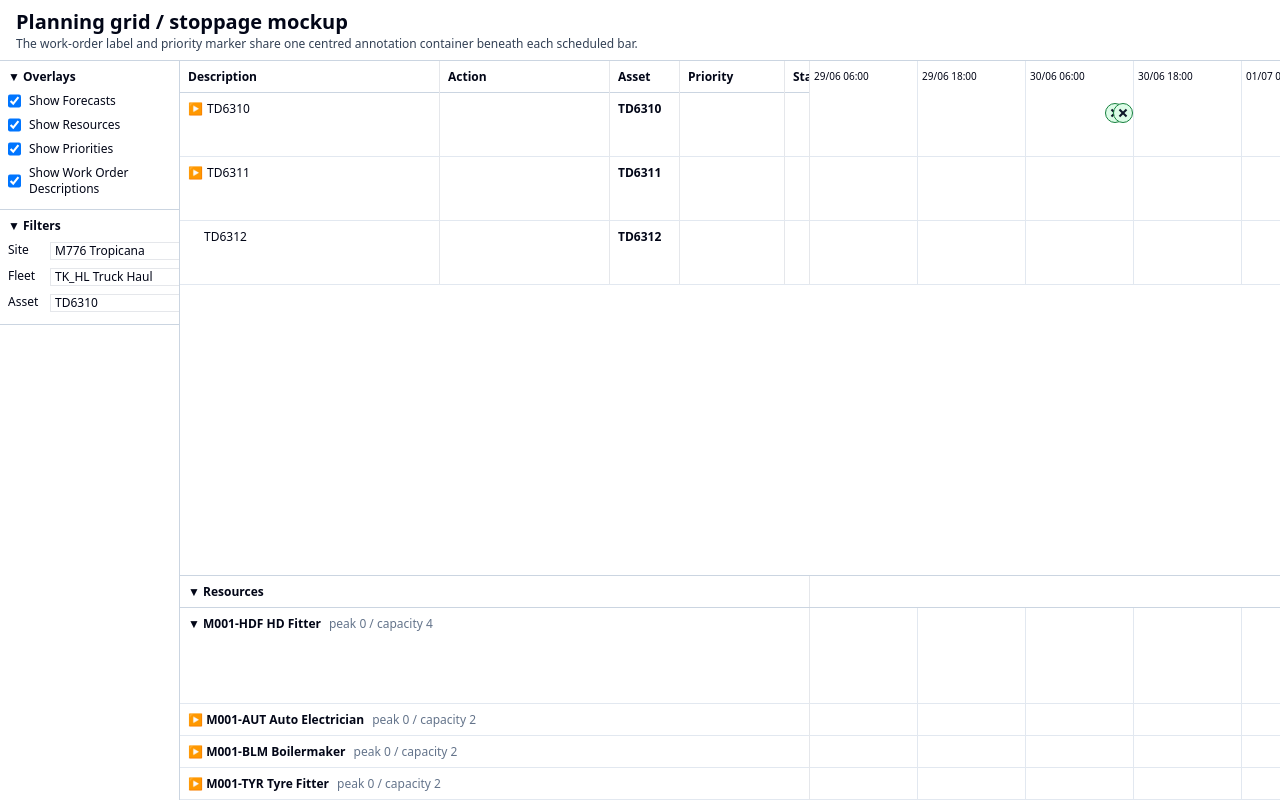
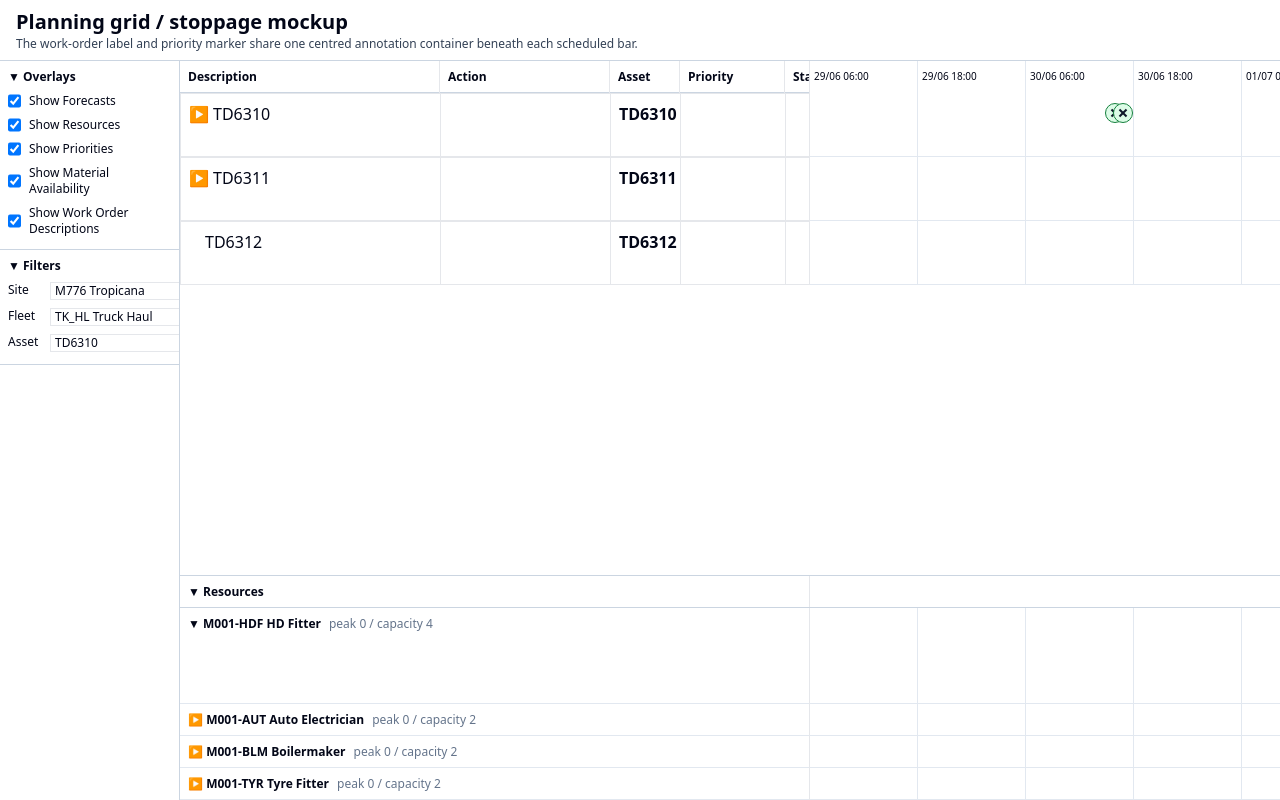
Before and after one commit to zamacmahon/planning-workbench, a React (Vite) app: page / in a window 1280 px wide. Built offline with nearby package versions, Linux system fonts and the light colour scheme.

Commit message:
add material availability and change symbols

```diff
--- a/src/App.tsx
+++ b/src/App.tsx
@@ -23,11 +23,17 @@ const SAP_ORDER_URL =
   'https://my301631.s4hana.ondemand.com/ui#MaintenanceOrder-change?MaintenanceOrder=';
 
 const PRIORITIES = {
-  1: { label: 'Very High', colour: '#dc2626' },
-  2: { label: 'High', colour: '#f97316' },
-  3: { label: 'Medium', colour: '#eab308' },
-  4: { label: 'Low', colour: '#16a34a' },
-};
+  1: { label: 'Very High', colour: '#dc2626', symbol: '⬟' },
+  2: { label: 'High', colour: '#f97316', symbol: '◆' },
+  3: { label: 'Medium', colour: '#eab308', symbol: '■' },
+  4: { label: 'Low', colour: '#16a34a', symbol: '●' },
+};
+
+const AVAILABILITIES = {
+  1: { label: 'All Available', colour: '#16a34a', symbol: '⬢' },
+  2: { label: 'Possibly Available', colour: '#eab308', symbol: '⬡' },
+  3: { label: 'Not Available', colour: '#dc2626', symbol: '✕' },
+}
 
 const clamp = (value, lower, upper) => Math.max(lower, Math.min(upper, value));
 const snapDateTime = (value) => Math.round(value / SNAP) * SNAP;
@@ -192,7 +198,7 @@ function deriveRows(items, stoppages, expanded, orders) {
       (item) => item.allocatedStoppageId == null
     );
 
-    const topLevelOrderKey = `topLevel:${assetDefinition.id}`;
+    const topLevelOrderKey = `topLevel:${assetDefinition.id} `;
 
     const topLevelReasons = ordered(
       unallocatedAssetItems.filter(
@@ -234,8 +240,8 @@ function deriveRows(items, stoppages, expanded, orders) {
     }
 
     for (const stoppage of assetStoppages) {
-      const allocatedOrderKey = `allocated:${stoppage.id}`;
-      const unallocatedOrderKey = `unallocated:${stoppage.id}`;
+      const allocatedOrderKey = `allocated:${stoppage.id} `;
+      const unallocatedOrderKey = `unallocated:${stoppage.id} `;
 
       const allocated = ordered(
         assetItems.filter(
@@ -286,7 +292,7 @@ function deriveRows(items, stoppages, expanded, orders) {
           .filter((resource) => resource.peak > 0)
           .map(
             (resource) =>
-              `${resource.peak}x ${resource.code}`
+              `${resource.peak}x ${resource.code} `
           )
           .join(', ');
 
@@ -294,6 +300,14 @@ function deriveRows(items, stoppages, expanded, orders) {
         .map((item) => item.priority)
         .filter((priority) => priority != null);
 
+      const allocatedAvailabilities = allocated
+        .map((item) => item.availability)
+        .filter((availability) => availability != null);
+
+      const stoppageAvailability =
+        allocatedAvailabilities.length > 0
+          ? Math.max(...allocatedAvailabilities)
+          : null;
       const stoppageForecastMarkers = [
         ...new Set(
           allocated
@@ -309,7 +323,7 @@ function deriveRows(items, stoppages, expanded, orders) {
       ].sort((a, b) => a - b);
 
       const unallocatedId =
-        `${stoppage.id}-unallocated`;
+        `${stoppage.id} -unallocated`;
 
       rows.push({
         id: stoppage.id,
@@ -324,6 +338,7 @@ function deriveRows(items, stoppages, expanded, orders) {
         priority: allocatedPriorities.length
           ? Math.min(...allocatedPriorities)
           : null,
+        availability: stoppageAvailability,
         startMs,
         durationMinutes:
           startMs == null || finishMs == null
@@ -344,7 +359,7 @@ function deriveRows(items, stoppages, expanded, orders) {
         ...allocated.map((item) => ({
           ...item,
           rowKey:
-            `${stoppage.id}-allocated-${item.id}`,
+            `${stoppage.id} -allocated - ${item.id} `,
           type: 'allocated',
           level: 2,
           stoppageId: stoppage.id,
@@ -372,7 +387,7 @@ function deriveRows(items, stoppages, expanded, orders) {
           ...unallocated.map((item) => ({
             ...item,
             rowKey:
-              `${stoppage.id}-unallocated-${item.id}`,
+              `${stoppage.id} -unallocated - ${item.id} `,
             type: 'unallocated',
             level: 3,
             stoppageId: stoppage.id,
@@ -385,7 +400,7 @@ function deriveRows(items, stoppages, expanded, orders) {
     rows.push(
       ...topLevelReasons.map((item) => ({
         ...item,
-        rowKey: `top-${item.id}`,
+        rowKey: `top - ${item.id} `,
         type: 'topReason',
         level: 1,
         orderKey: topLevelOrderKey,
@@ -472,6 +487,14 @@ function Config({ overlays, setOverlays }) {
           />
           Show Priorities
         </label>
+        <label className="mb-2 flex gap-2">
+          <input
+            type="checkbox"
+            checked={overlays.availability}
+            onChange={() => toggle('availability')}
+          />
+          Show Material Availability
+        </label>
         <label className="flex gap-2">
           <input
             type="checkbox"
@@ -535,7 +558,7 @@ function TimelineHeader({ scrollLeft }) {
 
 function WorkOrderLink({ item, children, className = '' }) {
   if (!item.workOrderId) return children;
-  const url = `${SAP_ORDER_URL}${encodeURIComponent(item.workOrderId)}`;
+  const url = `${SAP_ORDER_URL}${encodeURIComponent(item.workOrderId)} `;
 
   return (
     <a
@@ -543,7 +566,7 @@ function WorkOrderLink({ item, children, className = '' }) {
       target="_blank"
       rel="noopener noreferrer"
       title={url}
-      className={`text-sky-700 underline underline-offset-2 hover:text-sky-900 ${className}`}
+      className={`text - sky - 700 underline underline - offset - 2 hover: text - sky - 900 ${className} `}
       onClick={(event) => event.stopPropagation()}
       onPointerDown={(event) => event.stopPropagation()}
     >
@@ -588,13 +611,13 @@ function TableRow({
 
   return (
     <div
-      className={`grid ${height} border-b border-slate-200 text-xs`}
+      className={`grid ${height} border - b border - slate - 200 text - xs`}
       style={{ gridTemplateColumns: template }}
     >
       <div
         className="flex min-w-0 items-start border-r px-2 py-2"
         style={{
-          paddingLeft: `${8 + row.level * 18}px`,
+          paddingLeft: `${8 + row.level * 18} px`,
         }}
       >
         {row.hasChildren ? (
@@ -709,40 +732,99 @@ function TableRow({
   );
 }
 
-function BarAnnotation({ row, durationMs, overlays }) {
-  if (row.startMs == null || durationMs == null) return null;
+function BarAnnotation({
+  row,
+  durationMs,
+  overlays,
+}) {
+  if (
+    row.startMs == null ||
+    durationMs == null
+  ) {
+    return null;
+  }
 
   const priority = PRIORITIES[row.priority];
-  const showLabel = overlays.descriptions && Boolean(row.workOrderId);
-  const showPriority = overlays.priorities && Boolean(priority);
-
-  if (!showLabel && !showPriority) return null;
+  const availability =
+    AVAILABILITIES[row.availability];
+
+  const showLabel =
+    overlays.descriptions &&
+    Boolean(row.workOrderId);
+
+  const showPriority =
+    overlays.priorities &&
+    Boolean(priority);
+
+  const showAvailability =
+    overlays.availability &&
+    Boolean(availability);
+
+  if (
+    !showLabel &&
+    !showPriority &&
+    !showAvailability
+  ) {
+    return null;
+  }
 
   return (
     <div
       className="absolute top-8 z-30 flex -translate-x-1/2 items-start justify-center gap-1"
       style={{
-        left: `calc(${leftAt(row.startMs)} + (${widthFor(durationMs)} / 2))`,
+        left: `calc(${leftAt(row.startMs)
+          } + (${widthFor(
+            durationMs
+          )
+          } / 2))`,
       }}
     >
-      {showLabel && (
+
+      {showAvailability && (
+        <span
+          className="mt-0.5 inline-flex h-5 w-5 shrink-0 items-center justify-center text-base leading-none"
+          style={{
+            color: availability.colour,
+          }}
+          title={`Material availability ${row.availability}: ${availability.label}`}
+          aria-label={`Material availability ${row.availability}: ${availability.label}`}
+        >
+          {availability.symbol}
+        </span>
+      )}
+
+      {
+        showLabel && (
           <div className="border-2 border-cyan-500 bg-white px-1 text-center text-[10px]">
-          <WorkOrderLink item={row} className="block whitespace-nowrap">
+            <WorkOrderLink
+              item={row}
+              className="block whitespace-nowrap"
+            >
               MO {row.workOrderId}
             </WorkOrderLink>
-          <span className="whitespace-nowrap">{row.description}</span>
-        </div>
-      )}
-
-      {showPriority && (
+
+            <span className="whitespace-nowrap">
+              {row.description}
+            </span>
+          </div>
+        )
+      }
+
+      {
+        showPriority && (
           <span
-          className="mt-1 h-4 w-4 shrink-0 rounded-full border-2 border-white shadow ring-1 ring-slate-700"
-          style={{ backgroundColor: priority.colour }}
-          title={`Priority ${row.priority} ${priority.label}`}
-          aria-label={`Priority ${row.priority} ${priority.label}`}
-        />
-      )}
-    </div>
+            className="mt-0.5 inline-flex h-5 w-5 shrink-0 items-center justify-center text-base leading-none"
+            style={{
+              color: priority.colour,
+            }}
+            title={`Priority ${row.priority}: ${priority.label}`}
+            aria-label={`Priority ${row.priority}: ${priority.label}`}
+          >
+            {priority.symbol}
+          </span>
+        )
+      }
+    </div >
   );
 }
 
@@ -806,8 +888,7 @@ function GanttRow({
 
       {row.startMs != null && durationMs != null && (
         <div
-          className={`absolute top-2 z-20 flex h-6 cursor-ew-resize select-none items-center justify-center rounded text-[10px] font-semibold ${
-            row.barClass ?? ''
+          className={`absolute top-2 z-20 flex h-6 cursor-ew-resize select-none items-center justify-center rounded text-[10px] font-semibold ${row.barClass ?? ''
             }`}
           style={{
             left: leftAt(row.startMs),
@@ -1263,6 +1344,7 @@ export default function PlanningGridFixedAnnotationsV10() {
     forecasts: true,
     resources: true,
     priorities: true,
+    availability: true,
     descriptions: true,
   });
   const [stoppages, setStoppages] = React.useState(sampleStoppages);
--- a/src/data/workItems.ts
+++ b/src/data/workItems.ts
@@ -6,6 +6,7 @@ export const workItems: RawWorkItem[] = [
     description: '250H PM SERVICE',
     asset: 'TD6310',
     priority: 2,
+    availability: 1,
     startMs: Date.parse('2026-06-30T05:00:00+08:00'),
     durationMinutes: 390,
     forecastMs: Date.parse('2026-06-30T12:30:00+08:00'),
@@ -20,6 +21,7 @@ export const workItems: RawWorkItem[] = [
     description: 'REPLACE ENGINE OIL AND FILTERS',
     asset: 'TD6310',
     priority: 2,
+    availability: 1,
     startMs: Date.parse('2026-06-30T05:00:00+08:00'),
     durationMinutes: 120,
     forecastMs: null,
@@ -34,6 +36,7 @@ export const workItems: RawWorkItem[] = [
     description: 'INSPECT BRAKE SYSTEM',
     asset: 'TD6310',
     priority: 2,
+    availability: 1,
     startMs: Date.parse('2026-06-30T07:00:00+08:00'),
     durationMinutes: 90,
     forecastMs: null,
@@ -48,6 +51,7 @@ export const workItems: RawWorkItem[] = [
     description: '2W PM SERVICE',
     asset: 'TD6310',
     priority: 3,
+    availability: 1,
     startMs: Date.parse('2026-06-30T08:30:00+08:00'),
     durationMinutes: 270,
     forecastMs: Date.parse('2026-06-30T13:15:00+08:00'),
@@ -62,6 +66,7 @@ export const workItems: RawWorkItem[] = [
     description: 'REPLACE OPERATOR SEAT',
     asset: 'TD6310',
     priority: 4,
+    availability: 2,
     startMs: Date.parse('2026-06-30T12:30:00+08:00'),
     durationMinutes: 180,
     forecastMs: null,
@@ -76,6 +81,7 @@ export const workItems: RawWorkItem[] = [
     description: 'TEST OPERATOR SEAT CONTROLS',
     asset: 'TD6310',
     priority: 4,
+    availability: 1,
     startMs: Date.parse('2026-06-30T15:30:00+08:00'),
     durationMinutes: 60,
     forecastMs: null,
@@ -90,6 +96,7 @@ export const workItems: RawWorkItem[] = [
     description: 'REPLACE FRONT WINDOW',
     asset: 'TD6310',
     priority: 1,
+    availability: 3,
     startMs: Date.parse('2026-06-30T06:00:00+08:00'),
     durationMinutes: 270,
     forecastMs: null,
@@ -104,6 +111,7 @@ export const workItems: RawWorkItem[] = [
     description: 'REPLACE WINDSCREEN WIPER',
     asset: 'TD6310',
     priority: 2,
+    availability: 2,
     startMs: Date.parse('2026-07-02T08:30:00+08:00'),
     durationMinutes: 60,
     forecastMs: null,
@@ -118,6 +126,7 @@ export const workItems: RawWorkItem[] = [
     description: 'INSPECT STEERING CYLINDER LEAK',
     asset: 'TD6310',
     priority: 3,
+    availability: 1,
     startMs: Date.parse('2026-07-02T11:30:00+08:00'),
     durationMinutes: 60,
     forecastMs: null,
@@ -131,6 +140,7 @@ export const workItems: RawWorkItem[] = [
     description: 'REPORTED LOSS OF PROPULSION',
     asset: 'TD6310',
     priority: 1,
+    availability: 1,
     startMs: Date.parse('2026-07-01T09:00:00+08:00'),
     durationMinutes: 60,
     forecastMs: null,
@@ -144,6 +154,7 @@ export const workItems: RawWorkItem[] = [
     description: '500H PM SERVICE',
     asset: 'TD6311',
     priority: 2,
+    availability: 2,
     startMs: Date.parse('2026-07-01T06:00:00+08:00'),
     durationMinutes: 480,
     forecastMs: Date.parse('2026-07-01T06:00:00+08:00'),
@@ -158,6 +169,7 @@ export const workItems: RawWorkItem[] = [
     description: 'COMPLETE ELECTRICAL INSPECTION',
     asset: 'TD6311',
     priority: 2,
+    availability: 1,
     startMs: Date.parse('2026-07-01T10:00:00+08:00'),
     durationMinutes: 120,
     forecastMs: Date.parse('2026-07-01T06:00:00+08:00'),
@@ -172,6 +184,7 @@ export const workItems: RawWorkItem[] = [
     description: 'REPAIR EXHAUST BRACKET',
     asset: 'TD6311',
     priority: 3,
+    availability: 3,
     startMs: Date.parse('2026-07-02T14:00:00+08:00'),
     durationMinutes: 180,
     forecastMs: null,
@@ -186,6 +199,7 @@ export const workItems: RawWorkItem[] = [
     description: 'REPLACE FRONT LEFT TYRE',
     asset: 'TD6312',
     priority: 1,
+    availability: 2,
     startMs: Date.parse('2026-06-30T18:00:00+08:00'),
     durationMinutes: 240,
     forecastMs: null,
@@ -200,6 +214,7 @@ export const workItems: RawWorkItem[] = [
     description: 'INSPECT WHEEL ASSEMBLY',
     asset: 'TD6312',
     priority: 1,
+    availability: 1,
     startMs: Date.parse('2026-06-30T21:00:00+08:00'),
     durationMinutes: 60,
     forecastMs: Date.parse('2026-06-30T18:00:00+08:00'),
```
Also changed, not shown: src/types.ts (+8 -0 lines). Lines whose indentation alone changed are shown as unchanged.
